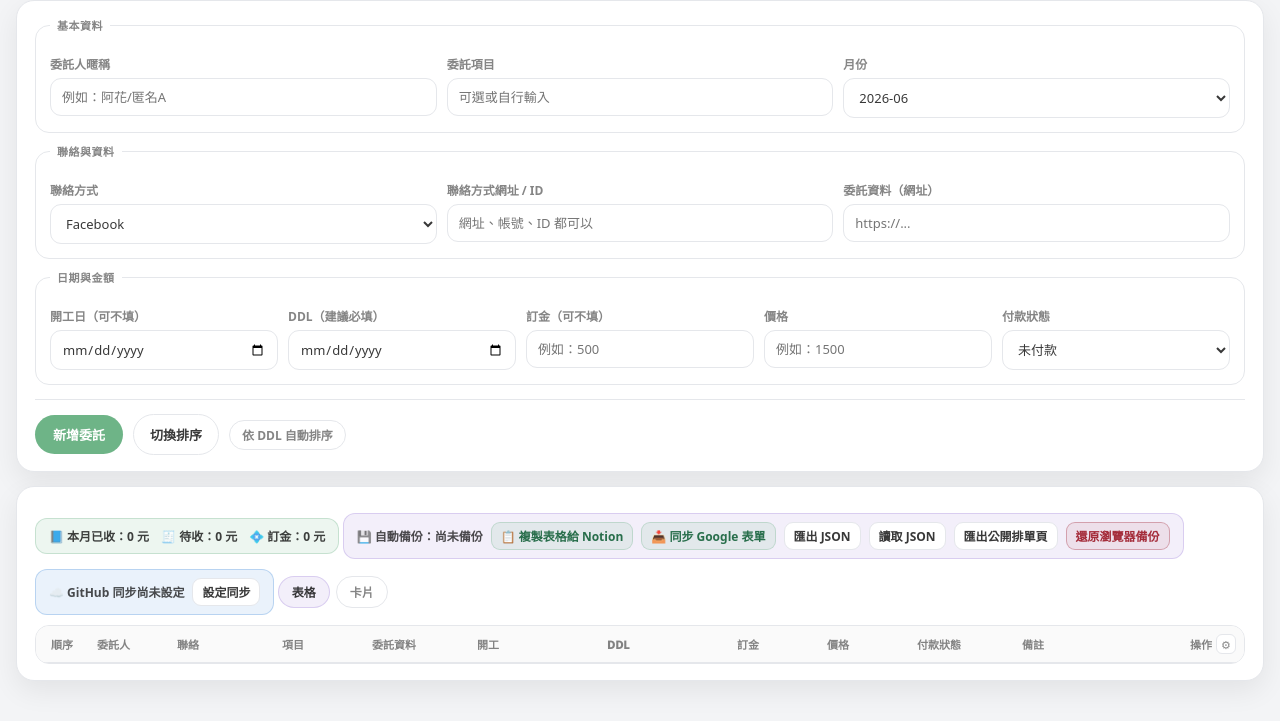
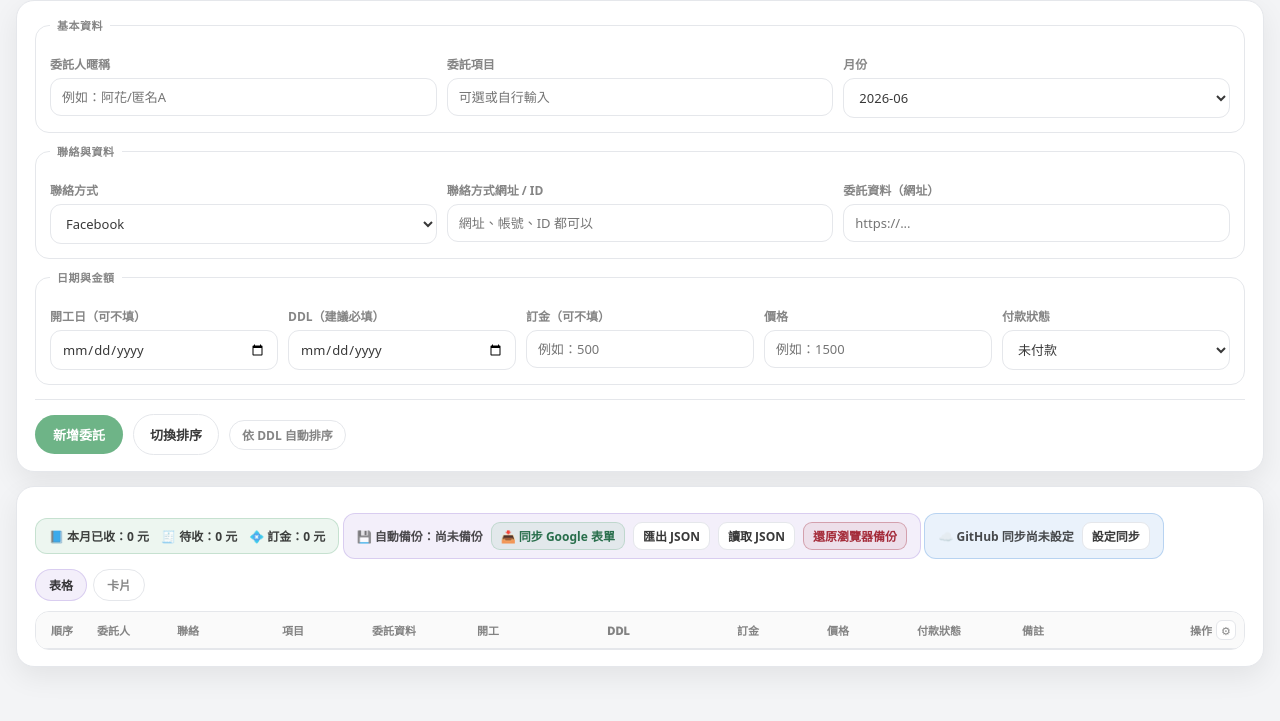
Before and after one commit to sankopin/amei_tool, a plain HTML site: page 委託清單.html in a window 1280 px wide. Shown: the part 65-786 px from the top of the page. Drawn offline with Linux system fonts and the light colour scheme.

Commit message:
Add files via upload

```diff
--- a/委託清單.html
+++ b/委託清單.html
@@ -793,11 +793,9 @@ function renderBackupStatus(){
   const ts = localStorage.getItem(BACKUP_TS_KEY);
   el.innerHTML = `
     💾 自動備份：${ts ? ts : "尚未備份"}
-    <button type="button" class="copy-btn" onclick="copyTableForNotion(this)">📋 複製表格給 Notion</button>
     <button type="button" class="copy-btn" onclick="syncGoogleForm(this)">📥 同步 Google 表單</button>
     <button type="button" onclick="exportJson()">匯出 JSON</button>
     <button type="button" onclick="document.getElementById('importJsonInput').click()">讀取 JSON</button>
-    <button type="button" onclick="exportPublicScheduleHtml()">匯出公開排單頁</button>
     <button type="button" class="backup-restore-btn" onclick="restoreFromBackup()">還原瀏覽器備份</button>
   `;
   renderGithubSyncStatus();
```
